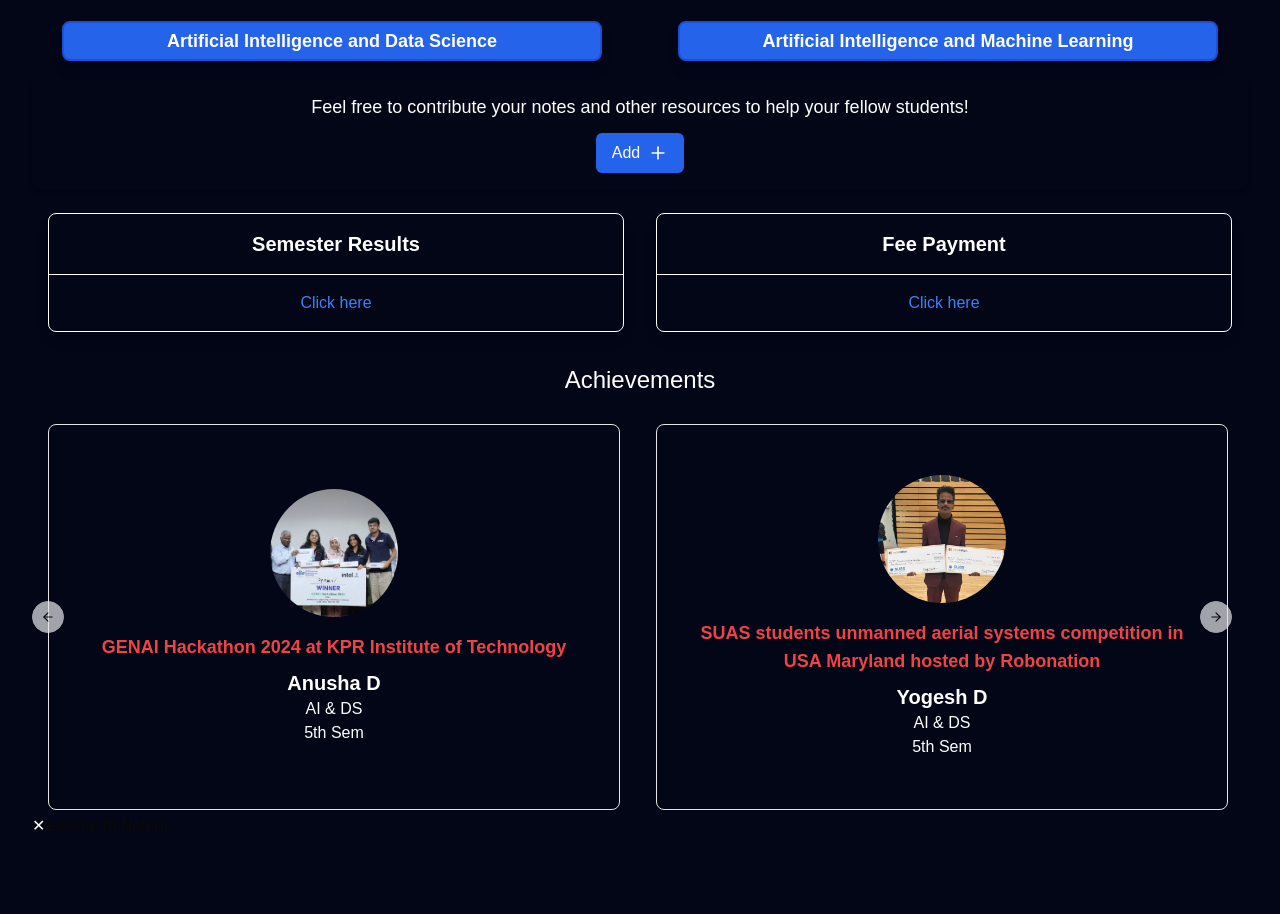
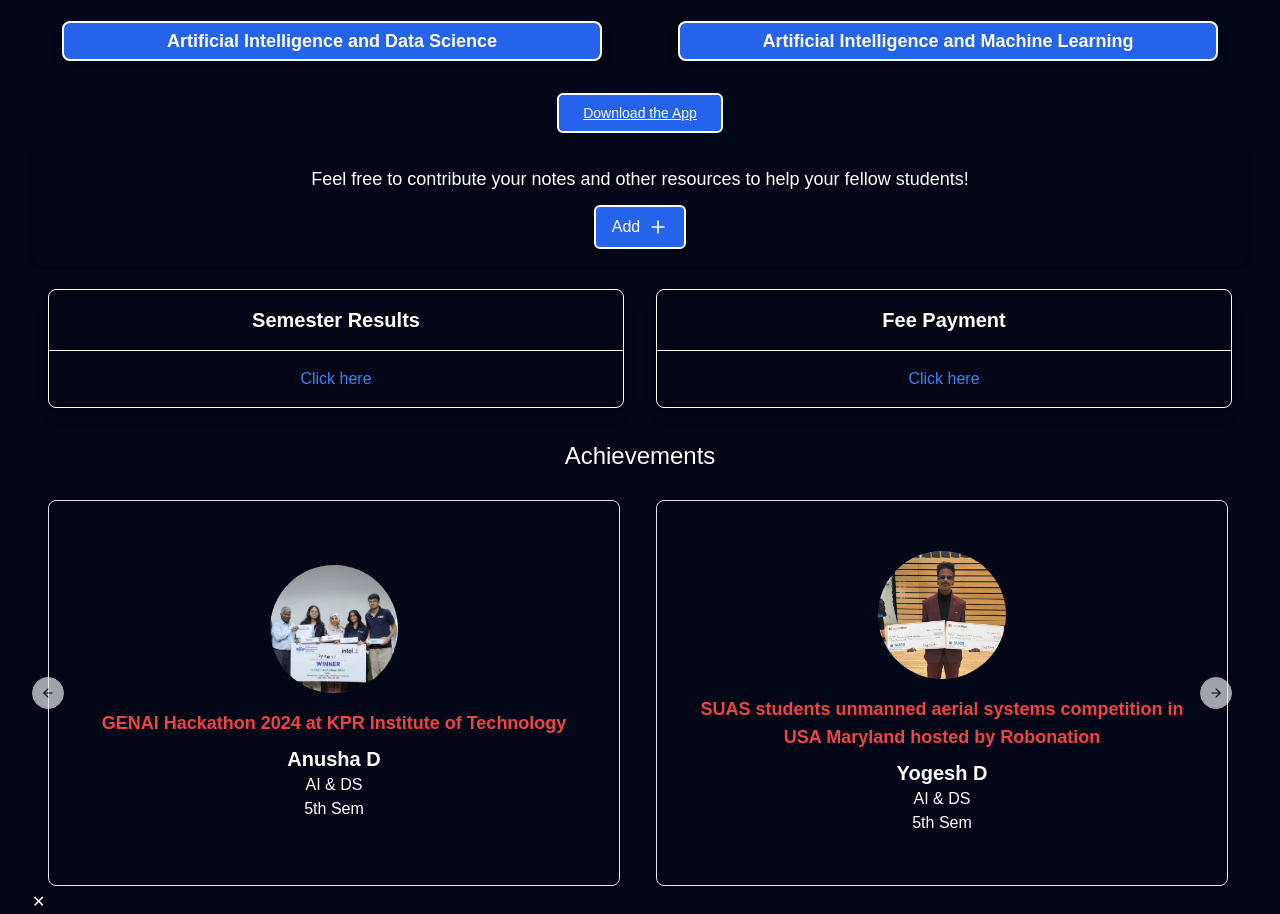
Before and after one commit to RohanPKulkarni/nextjs-2024, a Next.js app: page / in a window 1280 px wide. Shown: the part 460-1374 px from the top of the page. Before the commit the page ends 1322 px from the top, so only its background shows below. Built offline with nearby package versions, Linux system fonts and the light colour scheme; no server answers; the database is empty.

Commit message:
installprompt

```diff
--- a/src/app/components/branchcard/index.js
+++ b/src/app/components/branchcard/index.js
@@ -20,13 +20,13 @@ export default function Branchcard(){
   }
 
   return(
-    <div className="mt-8  grid grid-cols-1 lg:grid-cols-2 gap-y-6 lg:gap-4">
+    <div className="mt-8 grid grid-cols-1 lg:grid-cols-2 gap-y-4 lg:gap-4">
       <Button onClick={() => handlecardclick("aids")}
-              className="w-[90%] px-6 py-4 text-md md:text-lg font-semibold text-white bg-blue-600 rounded-lg border-2 border-blue-700 shadow-lg hover:bg-blue-800 hover:shadow-xl transition duration-300 focus:outline-none focus:ring-4 focus:ring-blue-400 focus:ring-offset-2 mx-auto">
+              className="w-[90%] px-6 py-4 text-md md:text-lg font-semibold text-white bg-blue-600 rounded-lg border-2 border-white shadow-lg hover:bg-blue-800 hover:shadow-xl transition duration-300 focus:outline-none focus:ring-4 focus:ring-blue-400 focus:ring-offset-2 mx-auto">
         Artificial Intelligence and Data Science
       </Button>
       <Button onClick={() => handlecardclick("aiml")}
-              className="w-[90%] px-6 py-4 text-md md:text-lg font-semibold text-white bg-blue-600 rounded-lg border-2 border-blue-700 shadow-lg hover:bg-blue-800 hover:shadow-xl transition duration-300 focus:outline-none focus:ring-4 focus:ring-blue-400 focus:ring-offset-2 mx-auto">
+              className="w-[90%] px-6 py-4 text-md md:text-lg font-semibold text-white bg-blue-600 rounded-lg border-2 border-white shadow-lg hover:bg-blue-800 hover:shadow-xl transition duration-300 focus:outline-none focus:ring-4 focus:ring-blue-400 focus:ring-offset-2 mx-auto">
         Artificial Intelligence and Machine Learning
       </Button>
     </div>
--- a/src/app/components/installation/index.js
+++ b/src/app/components/installation/index.js
@@ -1,6 +1,7 @@
 'use client'
 
 import { useEffect, useState } from 'react';
+import { Button } from '@/components/ui/button';
 
 export default function Installation() {
   const [installPrompt, setInstallPrompt] = useState(null);
@@ -42,11 +43,14 @@ export default function Installation() {
   };
 
   return (
-    <div>
-      <h1>Welcome to Noterit</h1>
-      {!isInstalled && installPrompt && (
-        <button onClick={handleInstallClick}>Install App</button>
-      )}
+    <div className="flex flex-col items-center justify-center mt-8">
+      <Button
+        className="px-6 py-2 text-white underline border-2 border-white bg-blue-600 rounded-md hover:bg-blue-700 focus:outline-none"
+        onClick={handleInstallClick}
+      >
+        Download the App
+      </Button>
     </div>
+
   );
 }
--- a/src/app/page.js
+++ b/src/app/page.js
@@ -48,13 +48,16 @@ export default async function Home() {
 
       <Branchcard/>
 
+      <Installation/>
+
+
       <div className="flex flex-col mt-2 items-center justify-center p-4 bg-transparent rounded-lg shadow-md lg:mt-4">
         <p className="text-lg text-white mb-2 text-center">
           Feel free to contribute your notes and other resources to help your fellow students!
         </p>
         <Link
           href={"https://drive.google.com/drive/folders/14u5lS7nOaCMHUVJFboj6ZLKpYlKtxaPq"}
-          className="mt-1 flex items-center bg-blue-600 text-white px-4 py-2 rounded-md hover:bg-blue-700 transition duration-200"
+          className="mt-1 border-2 border-white flex items-center bg-blue-600 text-white px-4 py-2 rounded-md hover:bg-blue-700 transition duration-200"
           target="_blank"
           rel="noopener noreferrer"
         >
@@ -74,7 +77,6 @@ export default async function Home() {
       <CarouselComponent/>
       <DialogImage/>
 
-      <Installation/>
       <Analytics />
     </div>
   );
```
Also changed, not shown: 1 other file (tests, documents, lock files or other folders).
